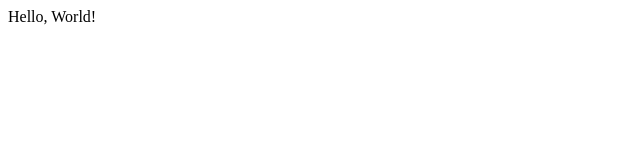
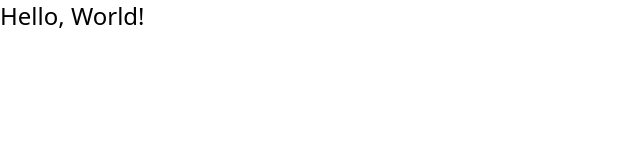
Before and after one commit to AkaraChen/webpack-react-starter, a React app: page / in a window 1280 px wide. Shown: the top 160 px of the page, without its empty margins (0-640 px from the left). Built offline with nearby package versions, Linux system fonts and the light colour scheme.

Commit message:
feat: add tailwind and postcss

```diff
--- a/package.json
+++ b/package.json
@@ -16,9 +16,14 @@
     "@types/react-dom": "^18.0.10",
     "@types/webpack": "^5.28.0",
     "@umijs/mfsu": "^4.0.40",
+    "css-loader": "^6.7.3",
     "eslint": "^8.30.0",
     "eslint-config-akrc": "^0.0.11",
     "html-webpack-plugin": "^5.5.0",
+    "postcss": "^8.4.20",
+    "postcss-loader": "^7.0.2",
+    "style-loader": "^3.3.1",
+    "tailwindcss": "^3.2.4",
     "ts-node": "^10.9.1",
     "typescript": "^4.9.4",
     "webpack": "^5.75.0",
--- /dev/null
+++ b/postcss.config.js
@@ -0,0 +1,6 @@
+module.exports = {
+    plugins: {
+        tailwindcss: {},
+        autoprefixer: {}
+    }
+};
--- a/src/App.tsx
+++ b/src/App.tsx
@@ -1,7 +1,7 @@
 import React from 'react';
 
 const App = () => {
-    return <div>Hello, World!</div>;
+    return <div className='text-2xl'>Hello, World!</div>;
 };
 
 export default App;
--- /dev/null
+++ b/src/global.css
@@ -0,0 +1,3 @@
+@tailwind base;
+@tailwind components;
+@tailwind utilities;
--- a/src/main.tsx
+++ b/src/main.tsx
@@ -1,6 +1,7 @@
 import React from 'react';
 import { createRoot } from 'react-dom/client';
 import App from './App';
+import './global.css';
 
 const container = document.querySelector('#app');
 const root = createRoot(container!);
--- /dev/null
+++ b/tailwind.config.js
@@ -0,0 +1,8 @@
+/** @type {import('tailwindcss').Config} */
+module.exports = {
+    content: ['./src/**/*.{html,ts,jsx,tsx}'],
+    theme: {
+        extend: {}
+    },
+    plugins: []
+};
--- a/webpack.config.ts
+++ b/webpack.config.ts
@@ -18,6 +18,14 @@ const config: webpack.Configuration = {
             {
                 test: /\.(`ts|tsx)$/,
                 loader: 'swc-loader'
+            },
+            {
+                test: /\.css$/i,
+                use: [
+                    'style-loader',
+                    'css-loader',
+                    'postcss-loader'
+                ]
             }
         ]
     },
```
Also changed, not shown: 2 other files (tests, documents, lock files or other folders).
